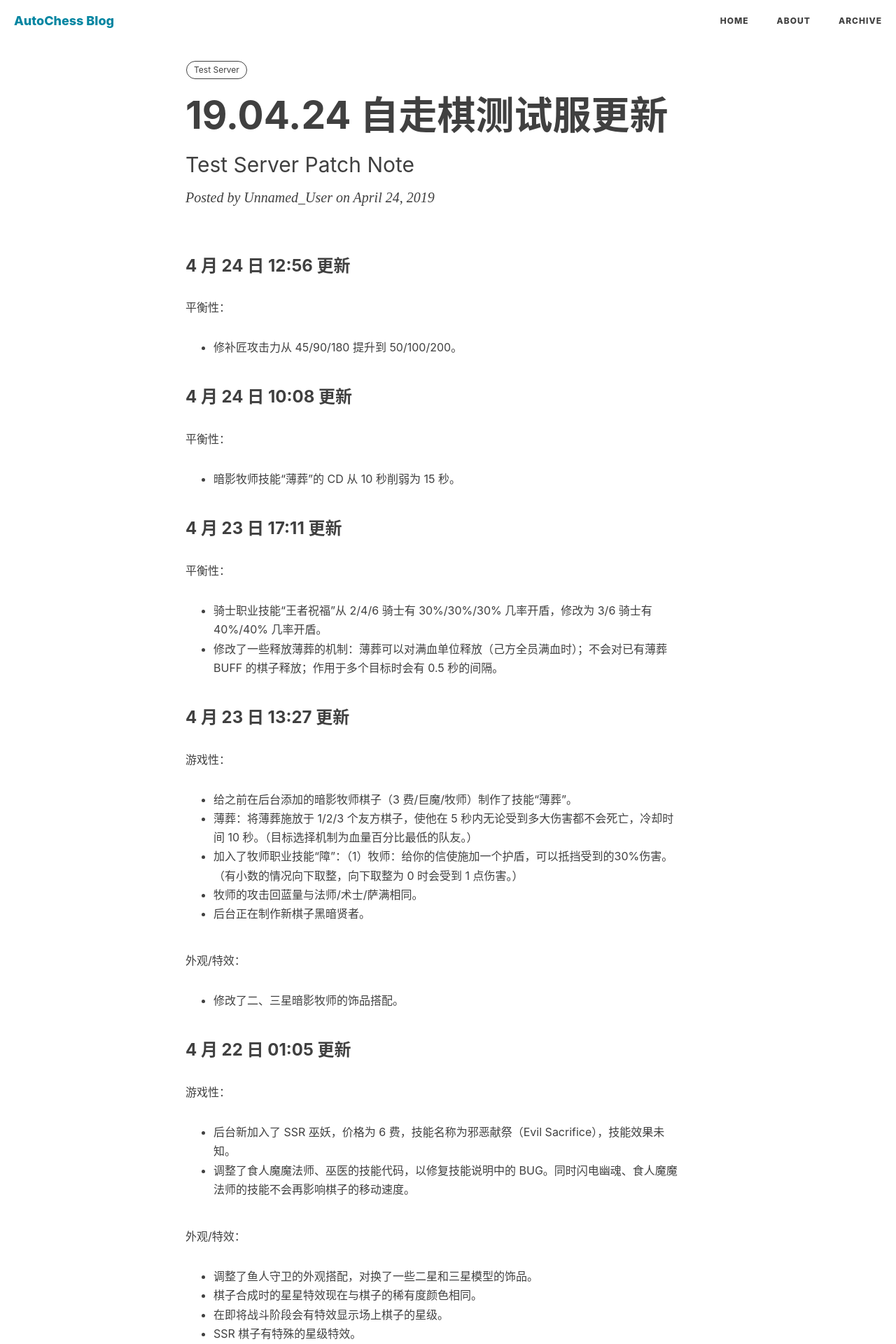
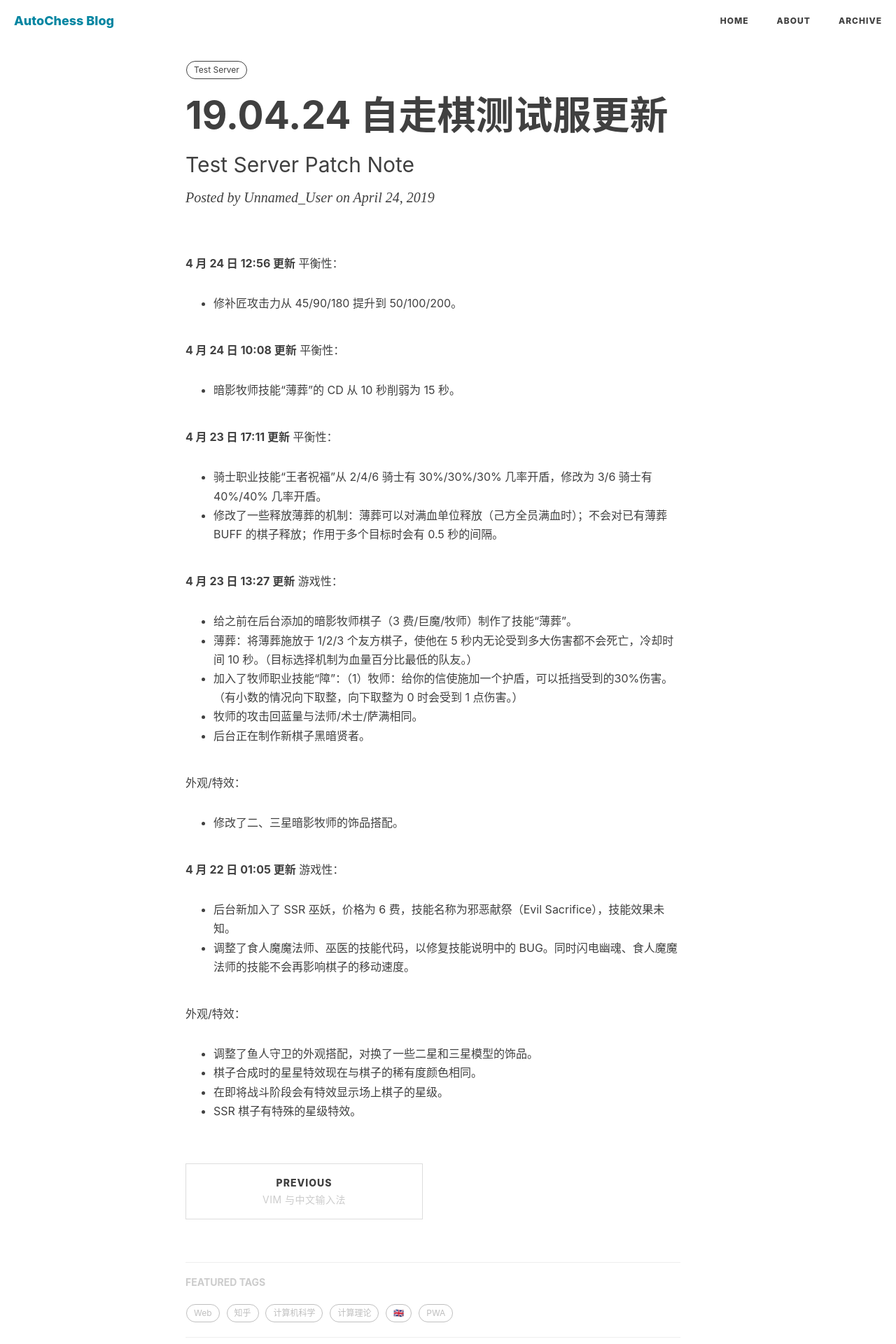
Before and after one commit to zizouqi/zizouqi.github.io, a Jekyll site: the page built from _posts/2019-04-24-test-server-patch-note.md, in a window 1280 px wide. Shown: the top 1920 px of the page at 70% size. Built offline with Jekyll 4.4.1, drawn with Linux system fonts in a browser that asks for light colours; nearby versions of some CDN libraries; comment, search, counter and statistics services are not loaded.

```diff
--- a/_posts/2019-04-24-test-server-patch-note.md
+++ b/_posts/2019-04-24-test-server-patch-note.md
@@ -8,23 +8,23 @@ tags:
   - Test Server
 ---
 
-### 4 月 24 日 12:56 更新
+**4 月 24 日 12:56 更新**
 平衡性：
 - 修补匠攻击力从 45/90/180 提升到 50/100/200。
 
 
-### 4 月 24 日 10:08 更新
+**4 月 24 日 10:08 更新**
 平衡性：
 - 暗影牧师技能“薄葬”的 CD 从 10 秒削弱为 15 秒。
 
 
-### 4 月 23 日 17:11 更新
+**4 月 23 日 17:11 更新**
 平衡性：
 - 骑士职业技能“王者祝福”从 2/4/6 骑士有 30%/30%/30% 几率开盾，修改为 3/6 骑士有 40%/40% 几率开盾。
 - 修改了一些释放薄葬的机制：薄葬可以对满血单位释放（己方全员满血时）；不会对已有薄葬 BUFF 的棋子释放；作用于多个目标时会有 0.5 秒的间隔。
 
 
-### 4 月 23 日 13:27 更新
+**4 月 23 日 13:27 更新**
 游戏性：
 - 给之前在后台添加的暗影牧师棋子（3 费/巨魔/牧师）制作了技能“薄葬”。
 - 薄葬：将薄葬施放于 1/2/3 个友方棋子，使他在 5 秒内无论受到多大伤害都不会死亡，冷却时间 10 秒。（目标选择机制为血量百分比最低的队友。）
@@ -36,7 +36,7 @@ tags:
 - 修改了二、三星暗影牧师的饰品搭配。
 
 
-### 4 月 22 日 01:05 更新
+**4 月 22 日 01:05 更新**
 游戏性：
 - 后台新加入了 SSR 巫妖，价格为 6 费，技能名称为邪恶献祭（Evil Sacrifice），技能效果未知。
 - 调整了食人魔魔法师、巫医的技能代码，以修复技能说明中的 BUG。同时闪电幽魂、食人魔魔法师的技能不会再影响棋子的移动速度。
```
